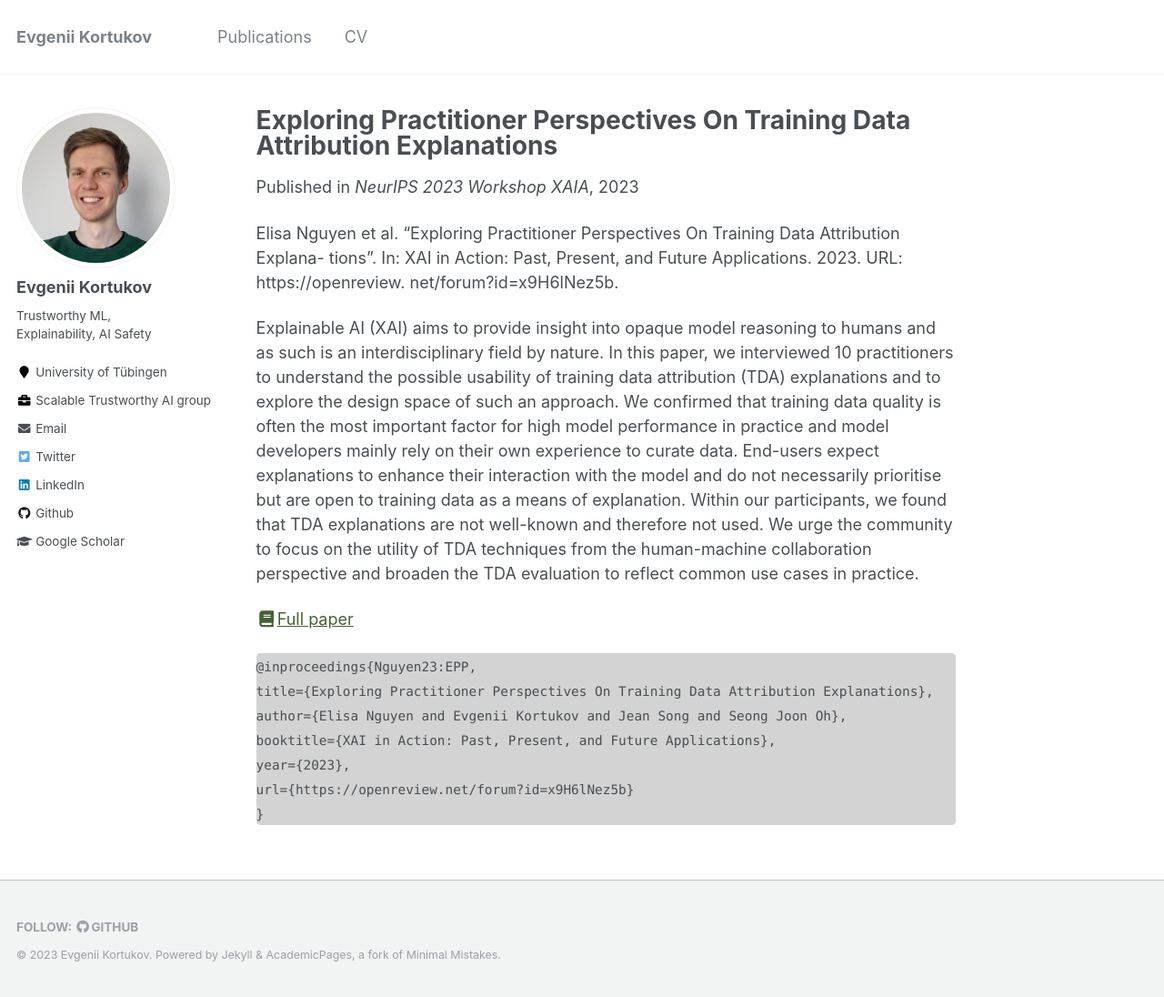
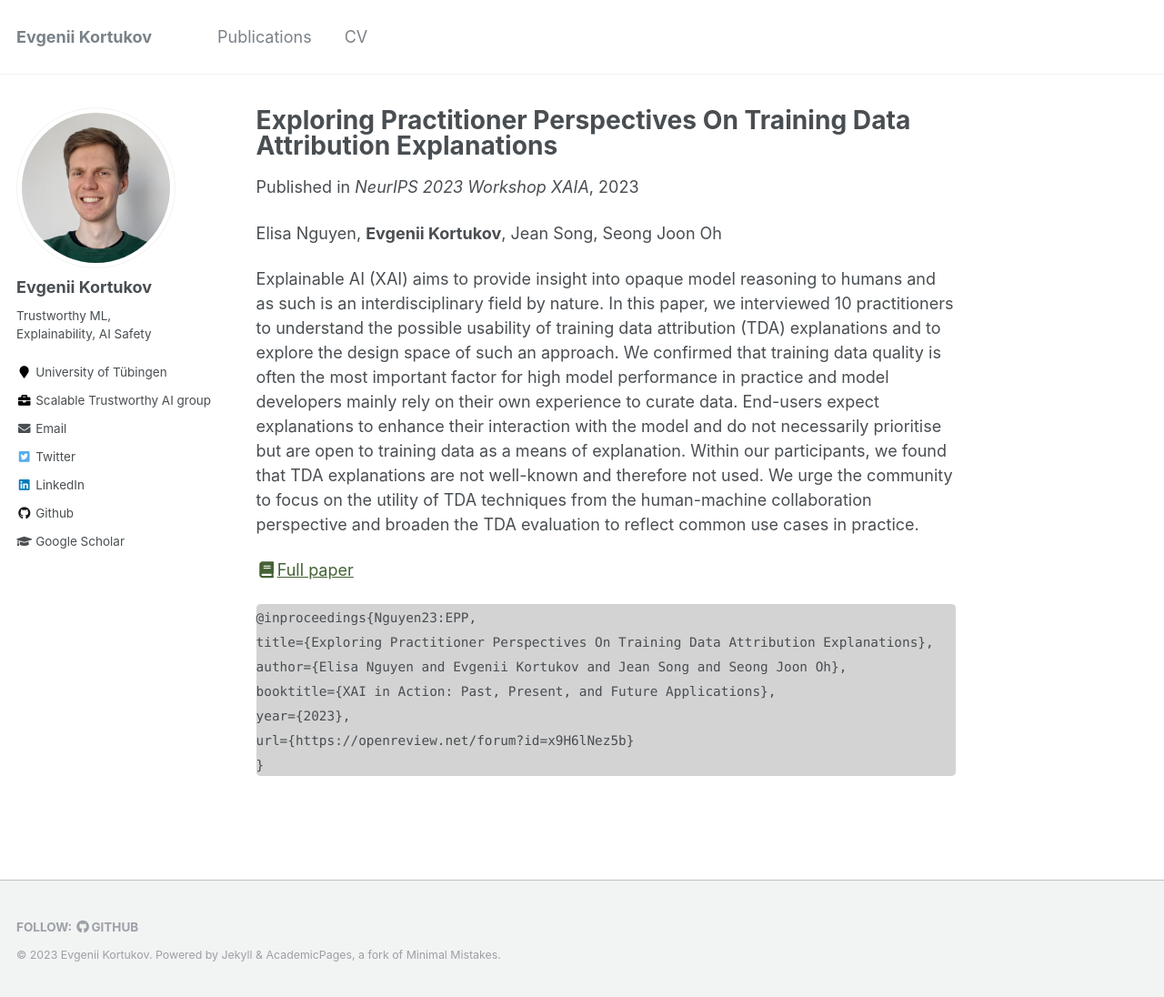
Before and after one commit to kortukov/kortukov.github.io, a Jekyll site: the page built from _publications/2023-10-27-perspectives.md, in a window 1280 px wide and 1096 px high. Shown: the whole window at 91% size. Built offline with Jekyll 4.4.1, drawn with Linux system fonts in a browser that asks for light colours.

Commit message:
Change publications layout to show authors

```diff
--- a/_layouts/single-publication.html
+++ b/_layouts/single-publication.html
@@ -43,8 +43,8 @@ layout: default
         {% endif %}
 
 
-        {% if page.citation %}
-          <p>{{ page.citation | markdownify }}</p>
+        {% if page.authors %}
+          <p>{{ page.authors | markdownify }}</p>
         {% endif %}
 
         </header>
--- a/_publications/2023-10-27-perspectives.md
+++ b/_publications/2023-10-27-perspectives.md
@@ -8,9 +8,8 @@ date: 2023-10-27
 paperurl: 'https://openreview.net/forum?id=x9H6lNez5b'
 authors: 'Elisa Nguyen, **Evgenii Kortukov**, Jean Song, Seong Joon Oh'
 venue: 'NeurIPS 2023 Workshop XAIA'
-citation: 'Elisa Nguyen et al. “Exploring Practitioner Perspectives On Training Data Attribution Explana-
-tions”. In: XAI in Action: Past, Present, and Future Applications. 2023. URL: https://openreview.
-net/forum?id=x9H6lNez5b.'
+citation: 'Elisa Nguyen, Evgenii Kortukov, Jean Song, and Seong Joon Oh. Exploring practitioner perspectives on
+training data attribution explanations. In XAI in Action: Past, Present, and Future Applications, 2023.'
 bibtex: "@inproceedings{Nguyen23:EPP, <br>
 title={Exploring Practitioner Perspectives On Training Data Attribution Explanations}, <br>
 author={Elisa Nguyen and Evgenii Kortukov and Jean Song and Seong Joon Oh}, <br>
```
